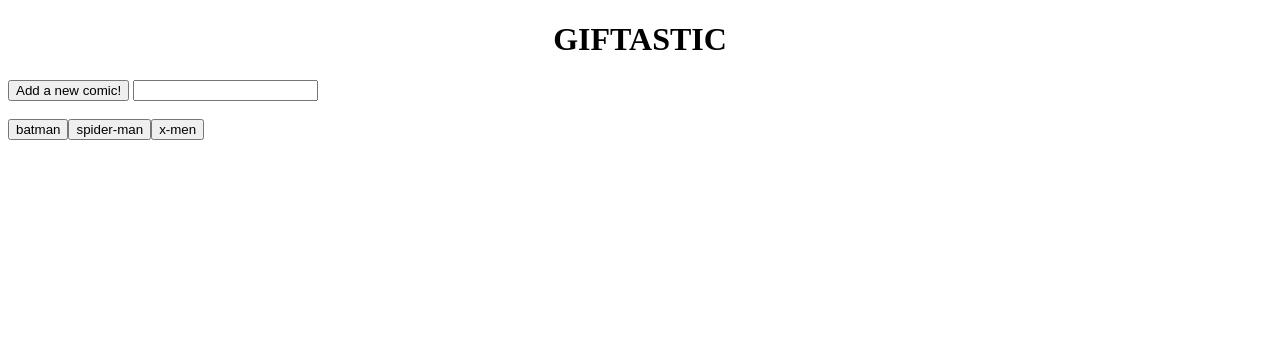
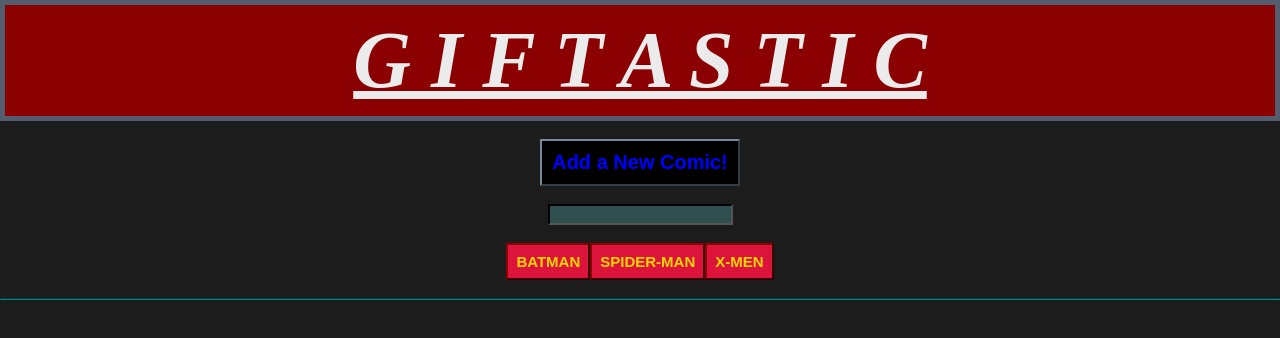
Before and after one commit to jonpking/Giftastic, a plain HTML site: page index.html in a window 1280 px wide. Drawn offline with nearby package versions, Linux system fonts and the light colour scheme.

Commit message:
added various styling changes to the page

```diff
--- a/assets/css/style.css
+++ b/assets/css/style.css
@@ -1,3 +1,78 @@
-h1 {
+* {
+    margin: 0;
+}
+
+body {
+    background-color: #1c1c1c;
+}
+
+#header {
+    text-align: center;
+    text-decoration-style: solid;
+    text-decoration-line: underline;
+    background-color: darkred;
+    padding: 10px 0px;
+    font-style: italic;
+    font-size: 40px;
+    color: #ebebeb;
+    border: solid;
+    border-color: #525d6e;
+    border-width: 5px;
+    margin: 0 0 18px 0;
+}
+
+#formDiv {
     text-align: center;
 }
+
+#comic-form {
+    text-align: center;
+}
+
+#add-comic {
+    color: blue;
+    background-color: black;
+    padding: 10px;
+    font-size: 20px;
+    font-weight: bolder;
+    margin: 0 0 18px 0;
+    border-color: lightslategray;
+}
+
+#comic-input {
+    text-align: center;
+    background-color: darkslategray;
+    border-color: black;
+    color: azure;
+}
+
+#button-area {
+    text-align: center;
+}
+
+hr {
+    border-color: darkcyan;
+    margin: 0 0 5px 0;
+}
+
+.topicButton {
+    color: gold;
+    background-color: crimson;
+    padding: 8px;
+    font-size: 15px;
+    font-weight: bolder;
+    border-color: darkred;
+}
+
+#gif-area {
+    text-align: center;
+}
+
+.gif {
+    margin: 5px 0 0 0;
+}
+
+p {
+    color: blanchedalmond;
+    margin: 0 0 5px 0;
+}
--- a/assets/javascript/app.js
+++ b/assets/javascript/app.js
@@ -1,6 +1,6 @@
 
 // array of search strings
-const topics = ["batman", "spider-man", "x-men"];
+const topics = ["BATMAN", "SPIDER-MAN", "X-MEN"];
 
 // creates a button on the page for each item in the topics array
 function createButtons() {
@@ -31,7 +31,7 @@ function getApiInfo() {
             const gifImage = $("<img>").attr("src", gifStill).attr("class", "gif").attr("data-state", "still").attr("data-still", gifStill).attr("data-animate", gifAnimate);
             comicDiv.append(gifImage);
             const rating = response.data[i].rating;
-            const ratingText = $("<p>").text("Rating: " + rating);
+            const ratingText = $("<p>").text("^ Rating: " + rating);
             comicDiv.append(ratingText);
             $("#gif-area").prepend(comicDiv);
         }
@@ -53,7 +53,7 @@ function animateGif() {
 // input box to add new buttons to topics array and remakes the buttons on the page
 function addComic() {
     event.preventDefault();
-    const comic = $("#comic-input").val().trim();
+    const comic = $("#comic-input").val().toUpperCase().trim();
     topics.push(comic);
     createButtons();
 }
--- a/index.html
+++ b/index.html
@@ -10,16 +10,22 @@
 </head>
 
 <body>
-    <h1>GIFTASTIC</h1>
+    <div id="header">
+        <h1>G I F T A S T I C</h1>
+    </div>
+    <div id="formDiv">
     <form id="comic-form">
         <!-- button adds new item to button array -->
-        <input id="add-comic" type="submit" value="Add a new comic!">
+        <input id="add-comic" type="submit" value="Add a New Comic!">
+        <br>
         <input type="text" id="comic-input">
     </form>
+    </div>
     <br>
     <!-- gif buttons appear here -->
     <div id="button-area"></div>
     <br>
+    <hr>
     <!-- gifs appear here -->
     <div id="gif-area"></div>
 
```
